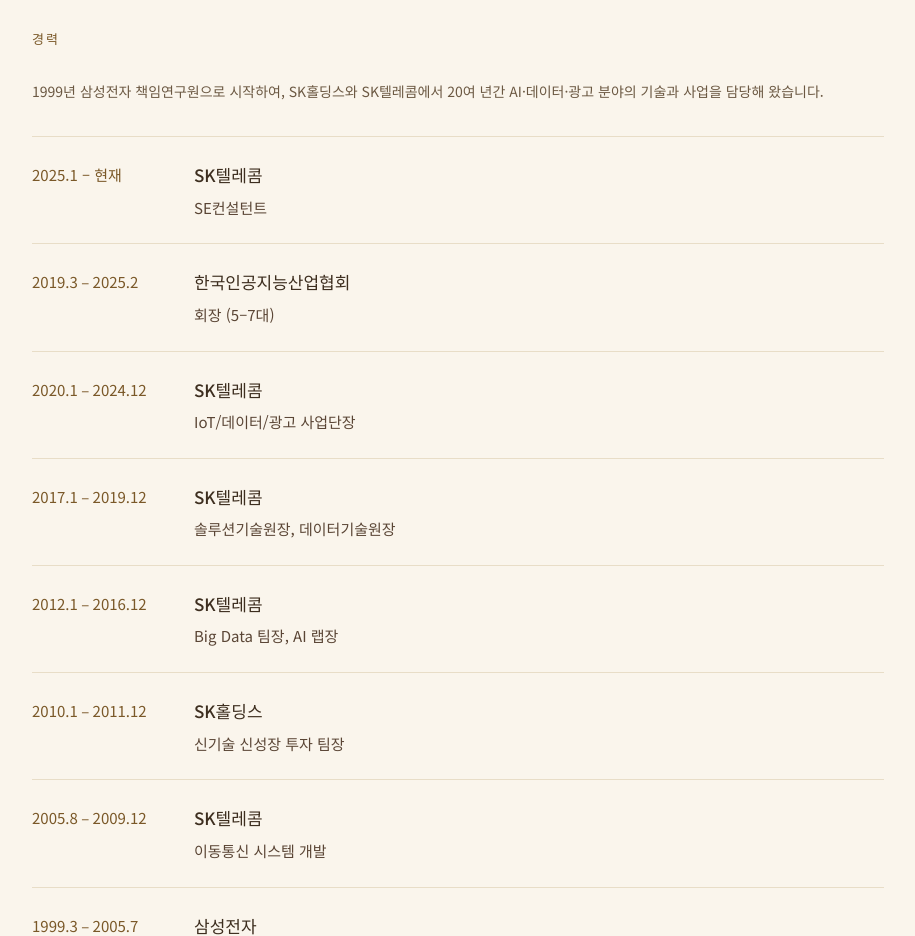
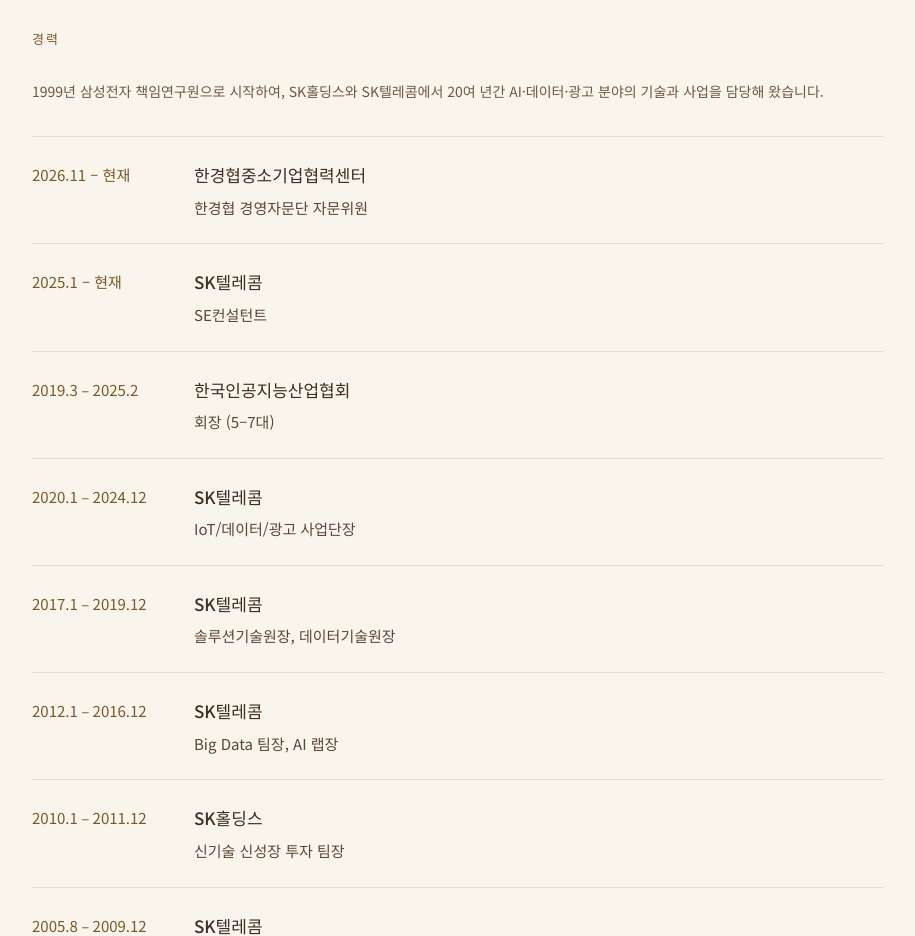
Before and after one commit to hschang7/AX-lecture, a plain HTML site: page about.html in a window 1280 px wide. Shown: the part 1140-2076 px from the top of the page, without its empty margins (182-1097 px from the left). Drawn offline with Linux system fonts and the light colour scheme; no server answers.

Commit message:
content: 한경협 경영자문단 자문위원 위촉 반영 — 경영자문 소개 문장·소개 페이지 경력
Co-Authored-By: Claude Opus 5.5 <noreply@anthropic.com>

```diff
--- a/about.html
+++ b/about.html
@@ -115,6 +115,14 @@
         <p class="about-label">경력</p>
         <p class="timeline-lead">1999년 삼성전자 책임연구원으로 시작하여, SK홀딩스와 SK텔레콤에서 20여 년간 AI·데이터·광고 분야의 기술과 사업을 담당해 왔습니다.</p>
         <div class="timeline">
+
+          <div class="timeline-row">
+            <span class="timeline-period">2026.11 – 현재</span>
+            <div class="timeline-content">
+              <p class="timeline-org">한경협중소기업협력센터</p>
+              <p class="timeline-role">한경협 경영자문단 자문위원</p>
+            </div>
+          </div>
 
           <div class="timeline-row">
             <span class="timeline-period">2025.1 – 현재</span>
```
Also changed, not shown: lectures.html (+2 -2 lines).
